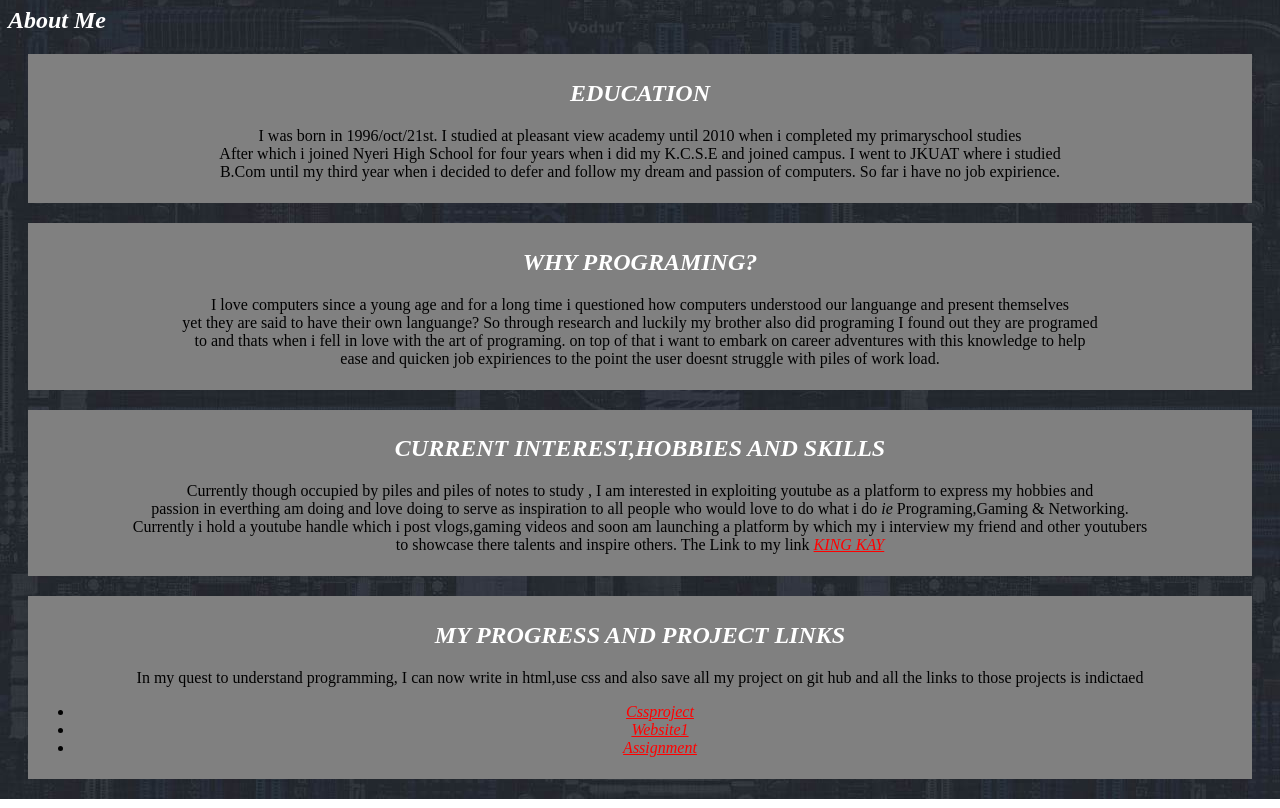
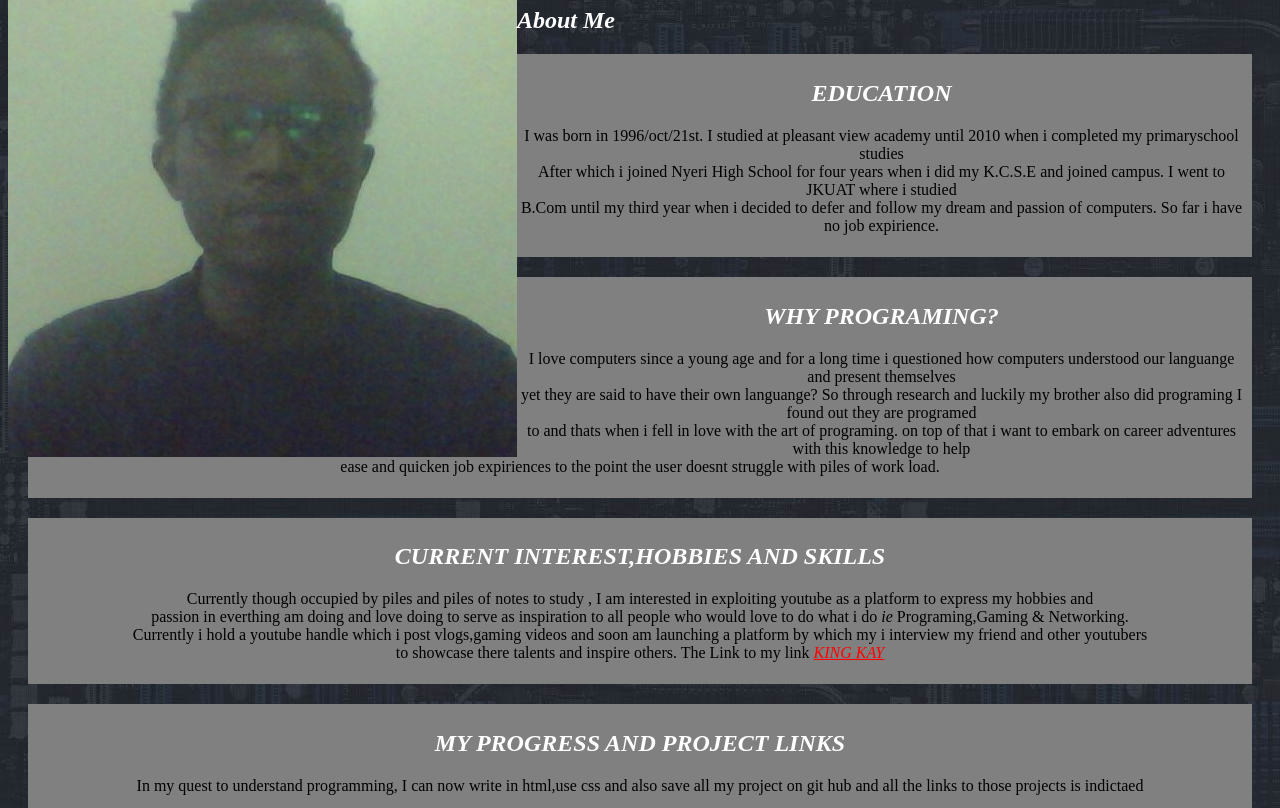
Before and after one commit to Chris-karanja/Chris-Karanja, a plain HTML site: page index.html in a window 1280 px wide. Shown: the part 73-881 px from the top of the page. Drawn offline with Linux system fonts and the light colour scheme.

Commit message:
added a personal image

```diff
--- a/css/style.css
+++ b/css/style.css
@@ -24,3 +24,6 @@ body{
     font-style: italic;
     color: red;
   }
+img{
+  float: left;
+}
--- a/index.html
+++ b/index.html
@@ -2,6 +2,7 @@
 <html>
 <head>
   <title>Chris-Karanja</title>
+  <img src="k.jpg" alt="me">
 
   <link href="css/style.css" rel="stylesheet" type="text/css" media="all">
 </head>
```
Also changed, not shown: k.jpg (added), 1 other file.
